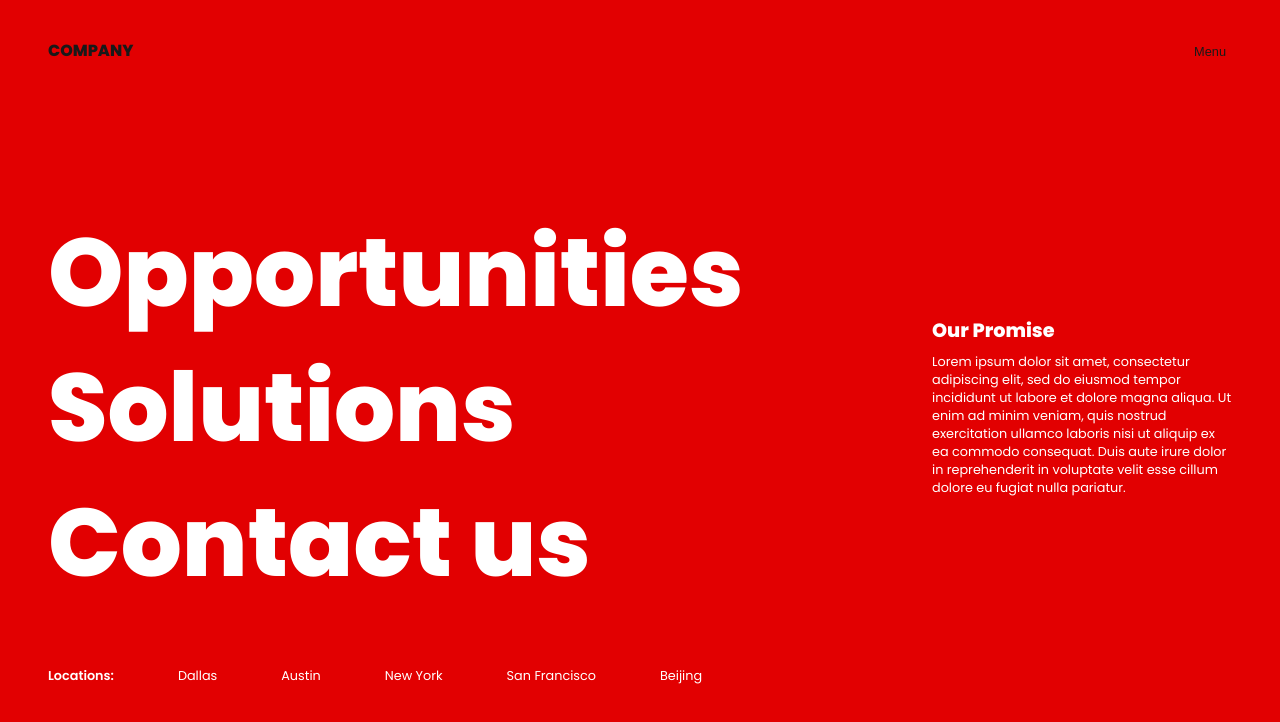
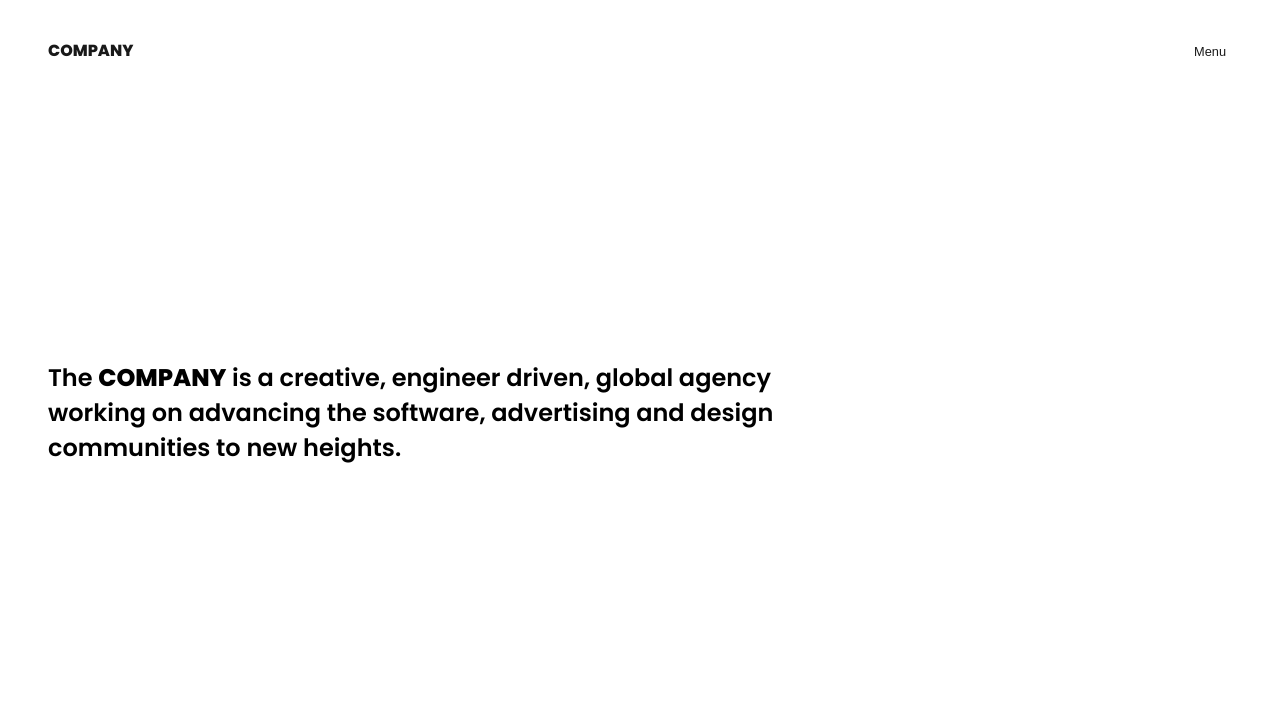
Before and after one commit to jsxgod/animated-hamburger-menu, a React (Create React App) app: page / in a window 1280 px wide. Shown: the top 722 px of the page. Built offline with nearby package versions, Linux system fonts and the light colour scheme.

Commit message:
Add simple opening and closing of the menu

```diff
--- a/src/App.scss
+++ b/src/App.scss
@@ -71,7 +71,7 @@ header {
   }
 
   .menu {
-    // display: none;
+    display: none;
     position: fixed;
     z-index: 9;
     top: 0;
--- a/src/components/Header.jsx
+++ b/src/components/Header.jsx
@@ -57,7 +57,7 @@ const Header = () => {
           </div>
         </div>
       </div>
-      <Menu />
+      <Menu state={menuState} />
     </header>
   );
 };
--- a/src/components/Menu.jsx
+++ b/src/components/Menu.jsx
@@ -1,9 +1,23 @@
-import React from "react";
+import React, { useEffect, useRef } from "react";
 import { Link } from "react-router-dom";
 
-const Menu = () => {
+const Menu = ({state}) => {
+
+  let menu = useRef(null);
+
+  useEffect(() => {
+    if(state.clicked === false) {
+      menu.style.display = "none";
+    } else if (
+      state.clicked === true ||
+      (state.clicked === true && state.initial === null)
+    ) {
+      menu.style.display = "block";
+    }
+  })
+
   return (
-    <div className="menu">
+    <div ref={el => (menu = el)} className="menu">
       <div className="menu-secondary-bg-color"></div>
       <div className="menu-layer">
         <div className="menu-background"></div>
```
